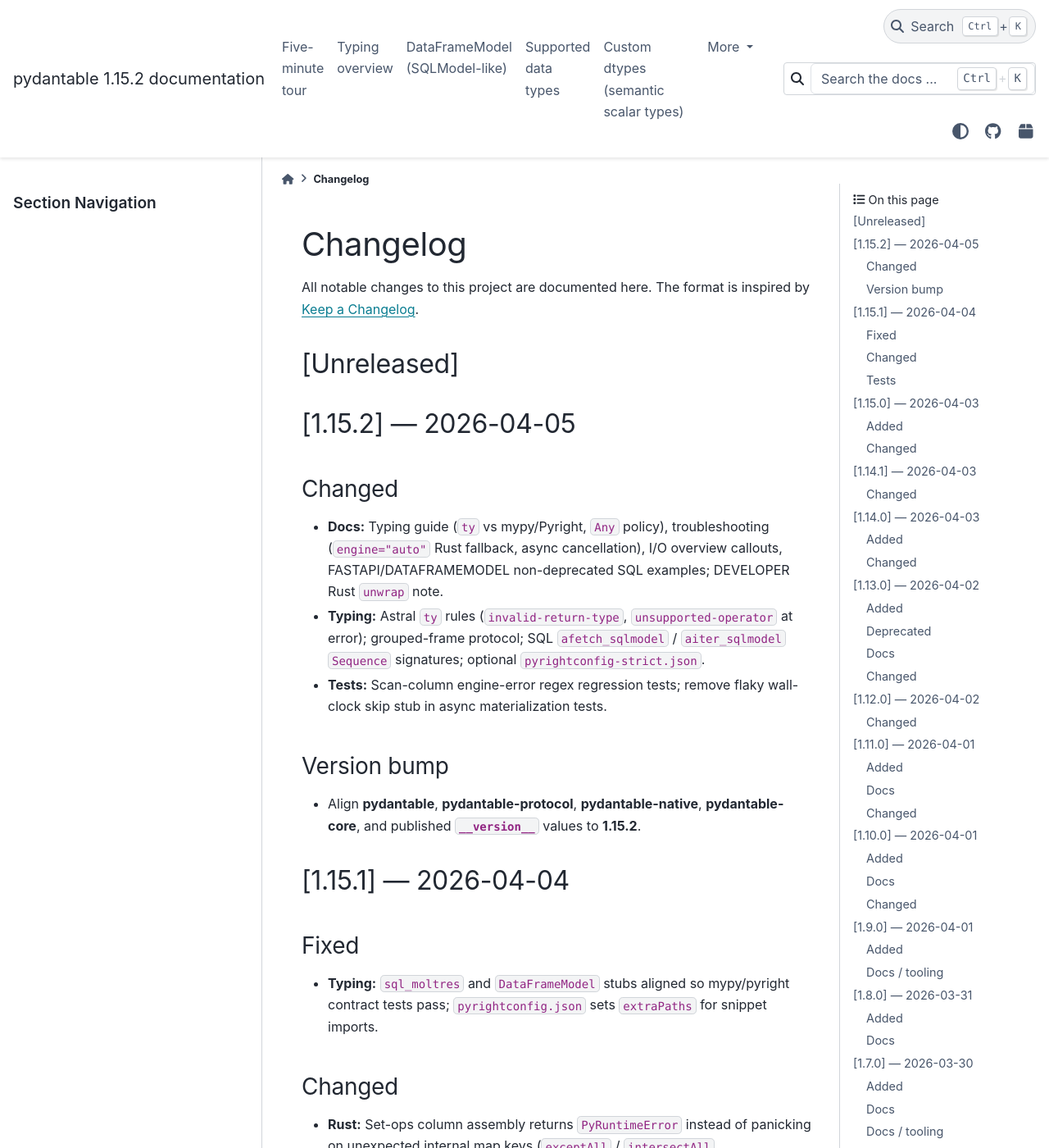
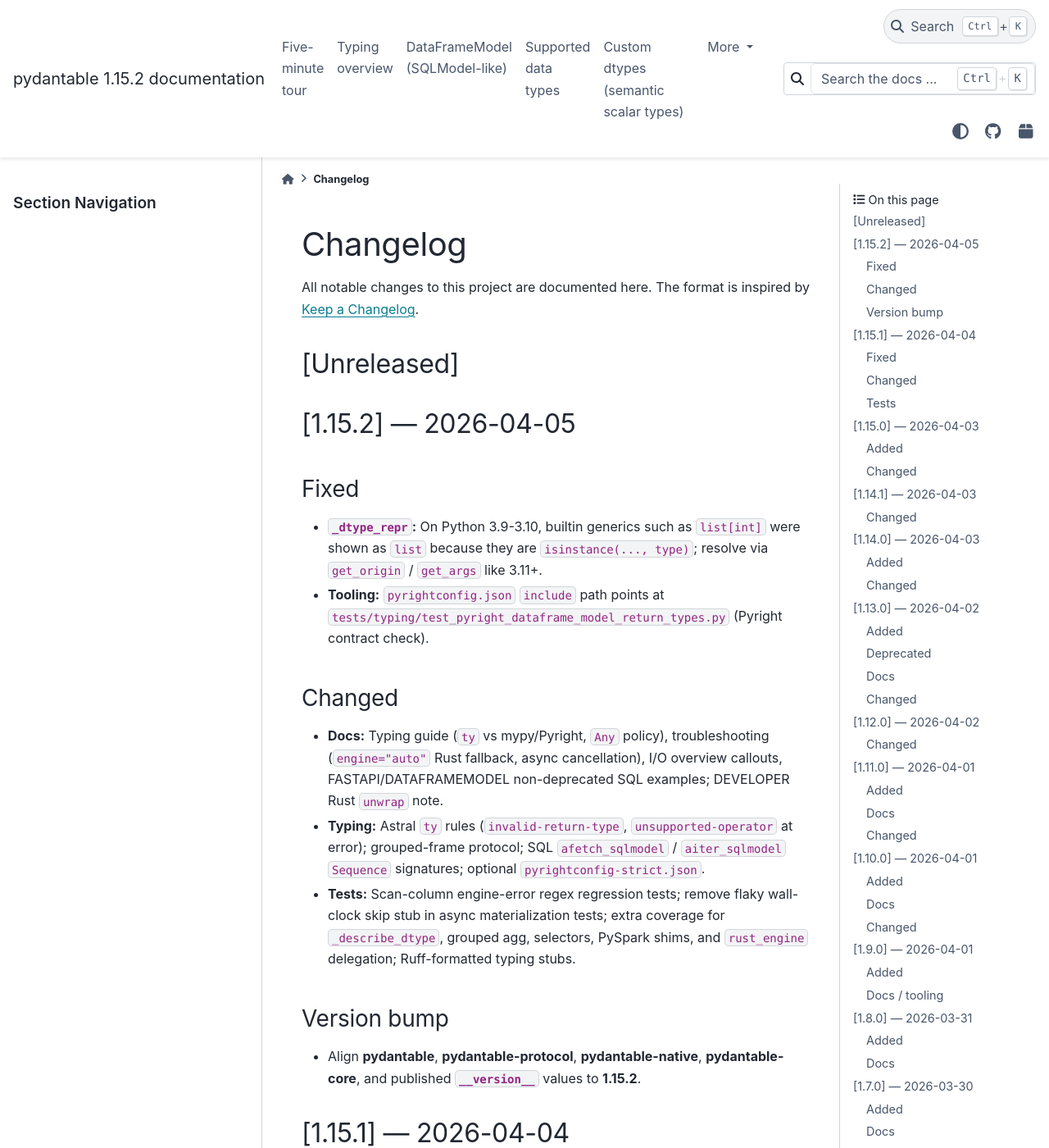
Before and after one commit to eddiethedean/pydantable, a Sphinx documentation site: the page built from docs/CHANGELOG.md, in a window 1280 px wide and 1400 px high. Shown: the whole window at 82% size. Built offline with Sphinx 7.4.7 and the PyData theme 0.15.4, drawn with Linux system fonts in a browser that asks for light colours; the version number is read from the project's files by our own code.

Commit message:
docs: complete 1.15.2 changelog; satisfy ruff on _dtype_repr comment
Document Fixed entries (generic dtype repr on 3.10, pyright include) and
expanded tests. Reword comment to ASCII hyphen and line length for RUF003/E501.

```diff
--- a/docs/CHANGELOG.md
+++ b/docs/CHANGELOG.md
@@ -6,11 +6,16 @@ All notable changes to this project are documented here. The format is inspired
 
 ## [1.15.2] — 2026-04-05
 
+### Fixed
+
+- **`_dtype_repr`:** On Python 3.9-3.10, builtin generics such as ``list[int]`` were shown as ``list`` because they are ``isinstance(..., type)``; resolve via ``get_origin`` / ``get_args`` like 3.11+.
+- **Tooling:** ``pyrightconfig.json`` ``include`` path points at ``tests/typing/test_pyright_dataframe_model_return_types.py`` (Pyright contract check).
+
 ### Changed
 
 - **Docs:** Typing guide (`ty` vs mypy/Pyright, `Any` policy), troubleshooting (`engine="auto"` Rust fallback, async cancellation), I/O overview callouts, FASTAPI/DATAFRAMEMODEL non-deprecated SQL examples; DEVELOPER Rust `unwrap` note.
 - **Typing:** Astral `ty` rules (`invalid-return-type`, `unsupported-operator` at error); grouped-frame protocol; SQL `afetch_sqlmodel` / `aiter_sqlmodel` `Sequence` signatures; optional `pyrightconfig-strict.json`.
-- **Tests:** Scan-column engine-error regex regression tests; remove flaky wall-clock skip stub in async materialization tests.
+- **Tests:** Scan-column engine-error regex regression tests; remove flaky wall-clock skip stub in async materialization tests; extra coverage for ``_describe_dtype``, grouped agg, selectors, PySpark shims, and ``rust_engine`` delegation; Ruff-formatted typing stubs.
 
 ### Version bump
 
```
Also changed, not shown: 1 other file.
